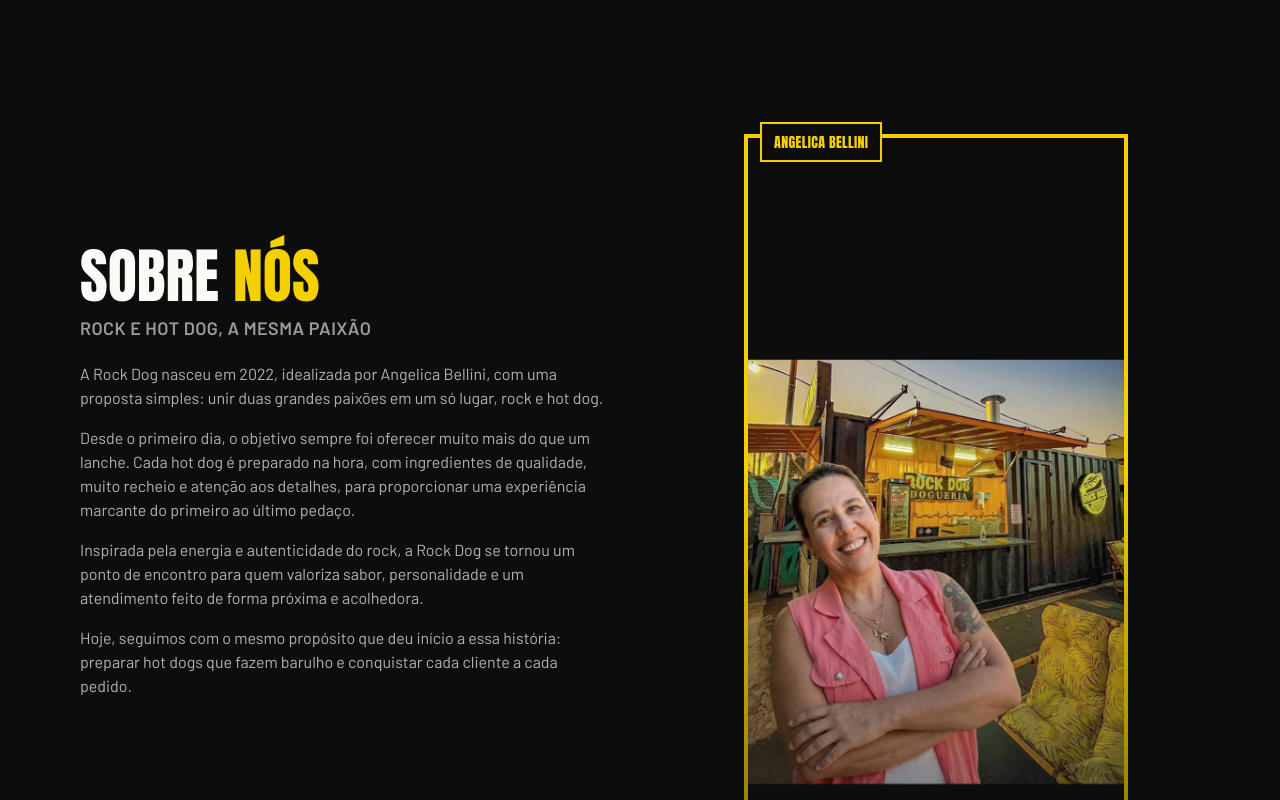
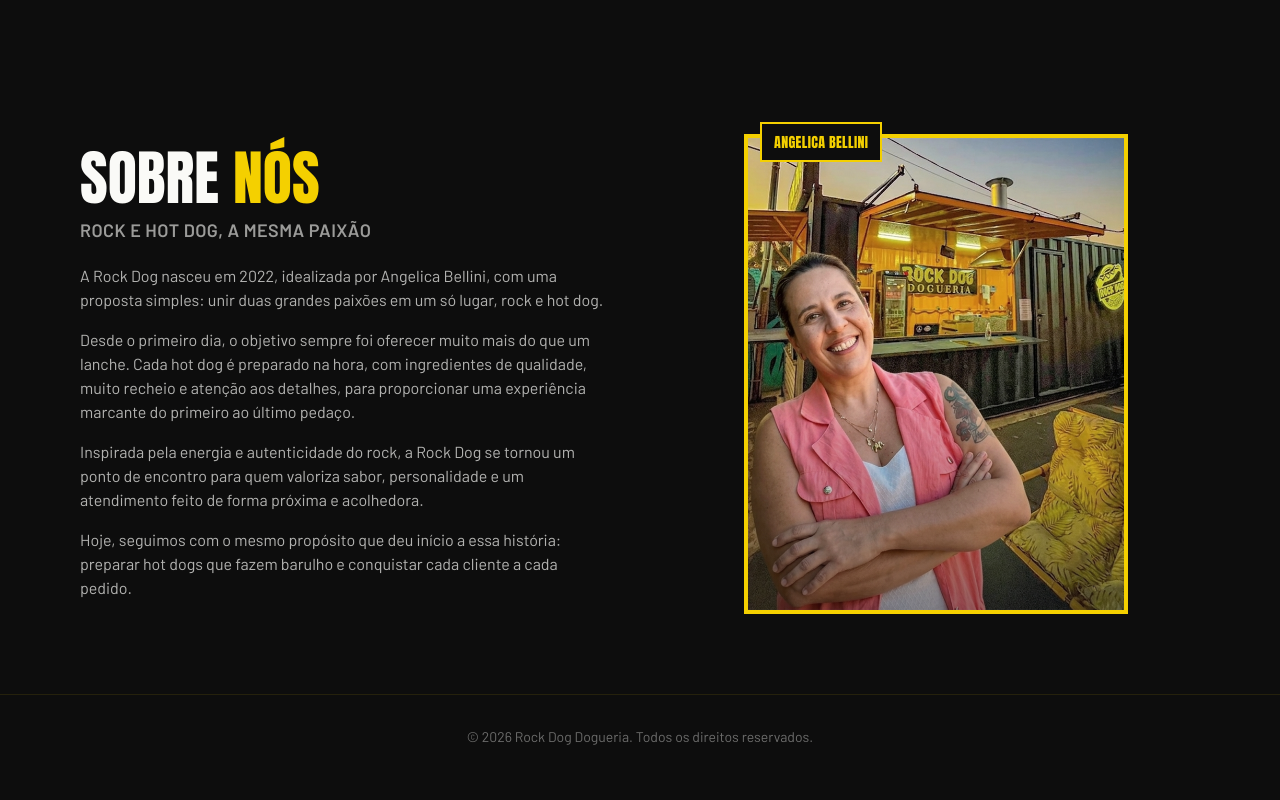
Before and after one commit to palaciopedro/rock-dog-dogueria, a Next.js app: page / in a window 1280 px wide. Shown: the part 4780-5580 px from the top of the page. After the commit the page ends 5559 px from the top, so only its background shows below. Built offline with nearby package versions, Linux system fonts and the light colour scheme.

Commit message:
correcoes

```diff
--- a/src/components/AboutSection.tsx
+++ b/src/components/AboutSection.tsx
@@ -42,16 +42,14 @@ export default function AboutSection() {
           </div>
 
           {/* FOTO, com contorno exato */}
-          <div className="relative mx-auto w-full max-w-[280px] sm:max-w-xs lg:max-w-sm">
-            <div className="overflow-hidden border-4 border-rd-yellow">
+          <div className="relative mx-auto w-full max-w-[300px] sm:max-w-xs lg:max-w-sm">
+            <div className="relative aspect-[4/5] overflow-hidden border-4 border-rd-yellow">
               <Image
                 src="/foto-contact.png"
                 alt="Angelica Bellini, fundadora da Rock Dog Dogueria"
-                width={800}
-                height={1442}
-                quality={100}
-                className="h-full w-full object-cover grayscale-[15%]"
-                />
+                fill
+                className="object-cover grayscale-[15%]"
+              />
               <div className="pointer-events-none absolute inset-0 bg-gradient-to-t from-rd-black/40 via-transparent to-transparent" />
             </div>
 
```
Also changed, not shown: public/foto-contact.png.
